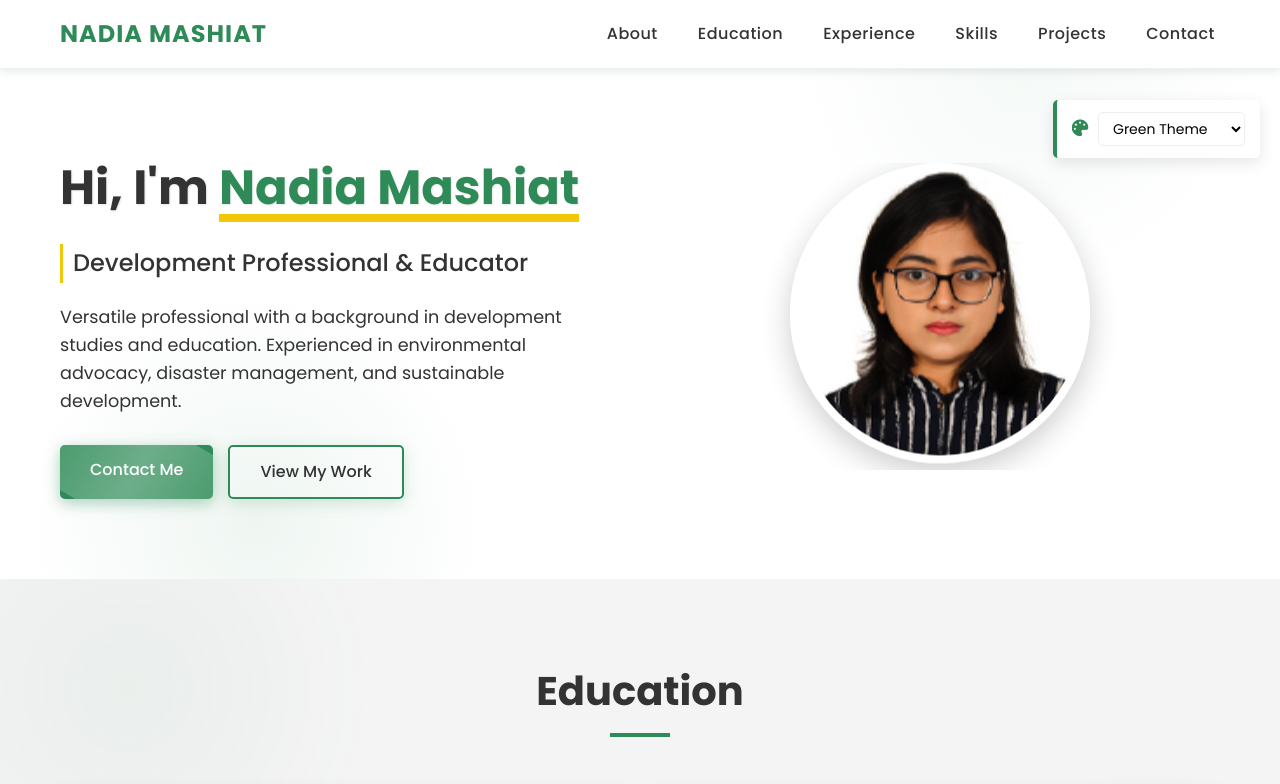
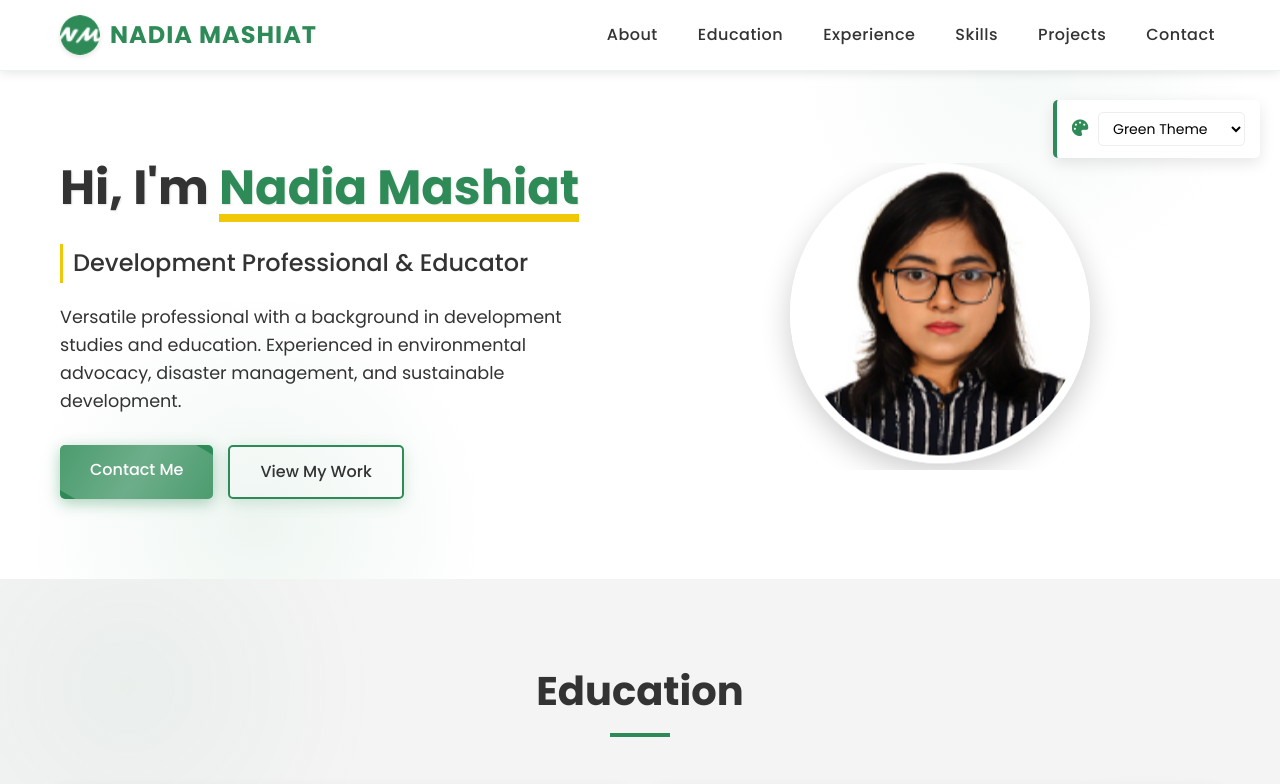
Before and after one commit to nadia-mashiat/nadia-mashiat.github.io, a plain HTML site: page index.html in a window 1280 px wide. Shown: the top 784 px of the page. Drawn offline with Linux system fonts and the light colour scheme.

Commit message:
added favicon

```diff
--- a/css/animations.css
+++ b/css/animations.css
@@ -277,7 +277,7 @@
     font-weight: 700;
     position: relative;
     display: inline-block;
-    animation: slideInFadeUp 1s forwards;
+    animation: slideInFadeUp 4s forwards;
 }
 
 .slide-in-heading .highlight::after {
--- a/css/styles.css
+++ b/css/styles.css
@@ -423,6 +423,21 @@ nav {
     transition: all 0.3s ease;
     text-transform: uppercase;
     letter-spacing: 1px;
+    display: flex;
+    align-items: center;
+}
+
+.nav-logo-img {
+    margin-right: 10px;
+    width: 40px;
+    height: 40px;
+    border-radius: 50%;
+    box-shadow: 0 2px 5px rgba(0, 0, 0, 0.1);
+    transition: all 0.3s ease;
+}
+
+.logo a:hover .nav-logo-img {
+    transform: rotate(10deg);
 }
 
 .logo a::after {
--- a/index.html
+++ b/index.html
@@ -6,6 +6,13 @@
     <title>Nadia Mashiat | Portfolio</title>
     <link rel="stylesheet" href="css/styles.css">
     <link rel="stylesheet" href="css/animations.css">
+    <!-- Favicon -->
+    <link rel="apple-touch-icon" sizes="180x180" href="images/favicon/apple-touch-icon.png">
+    <link rel="icon" type="image/png" sizes="32x32" href="images/favicon/favicon-32x32.png">
+    <link rel="icon" type="image/png" sizes="16x16" href="images/favicon/favicon-16x16.png">
+    <link rel="shortcut icon" href="images/favicon/favicon.ico">
+    <meta name="theme-color" content="#2e8b57">
+
     <!-- Font Awesome for icons -->
     <link rel="stylesheet" href="https://cdnjs.cloudflare.com/ajax/libs/font-awesome/6.4.0/css/all.min.css">
     <!-- Google Fonts -->
@@ -28,7 +35,10 @@
         <div class="container">
             <nav>
                 <div class="logo">
-                    <a href="#" class="rise-underline">Nadia Mashiat</a>
+                    <a href="#" class="rise-underline">
+                        <img src="images/favicon/favicon-32x32.png" alt="Nadia Mashiat" class="nav-logo-img">
+                        Nadia Mashiat
+                    </a>
                 </div>
                 <ul class="nav-links">
                     <li><a href="#about" class="rise-underline">About</a></li>
@@ -308,18 +318,19 @@
         <div class="container">
             <div class="footer-content">
                 <div class="copyright">
-                    <p>&copy; 2024 Nadia Mashiat. All Rights Reserved.</p>
+                    <p>&copy; 2025 Nadia Mashiat. All Rights Reserved.</p>
                 </div>
                 <div class="social-links">
                     <a href="https://www.linkedin.com/in/nadia-mashiat" target="_blank"><i class="fab fa-linkedin"></i></a>
-                    <a href="#" target="_blank"><i class="fab fa-github"></i></a>
+                    <a href="https://github.com/nadia-mashiat" target="_blank"><i class="fab fa-github"></i></a>
+                    <a href="https://www.facebook.com/nadia.mashiat" target="_blank"><i class="fab fa-facebook"></i></a>
                     <a href="#" target="_blank"><i class="fab fa-twitter"></i></a>
                 </div>
             </div>
         </div>
     </footer>
 
-    <!-- Script Section -->
+    <!-- Script Section --> <!------- Do not touch this section, it is for the animations and effects -->
     <script>
         document.addEventListener('DOMContentLoaded', function() {
             // 3D Tilt effect for cards
```
Also changed, not shown: images/favicon/about.txt (added), images/favicon/android-chrome-192x192.png (added), images/favicon/android-chrome-512x512.png (added), images/favicon/apple-touch-icon.png (added), images/favicon/favicon-16x16.png (added), images/favicon/favicon-32x32.png (added), images/favicon/favicon.ico (added), images/favicon/site.webmanifest (added).
